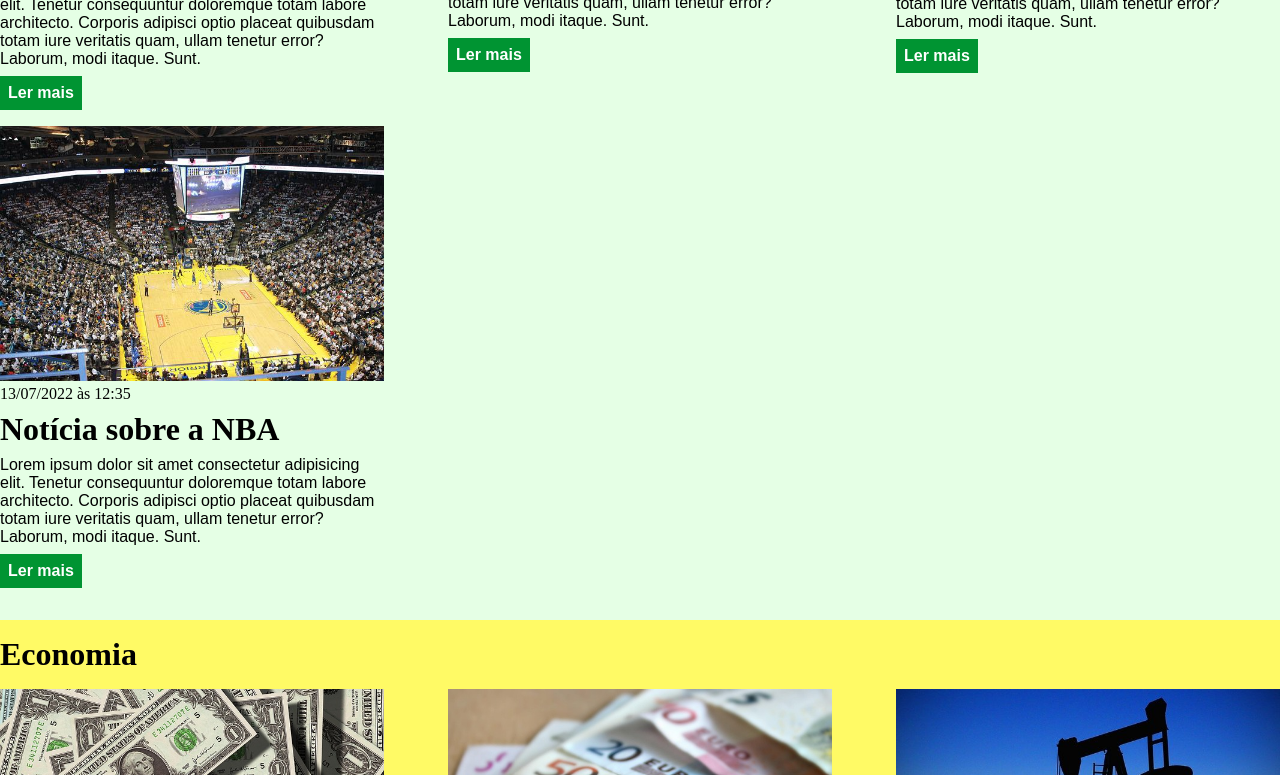
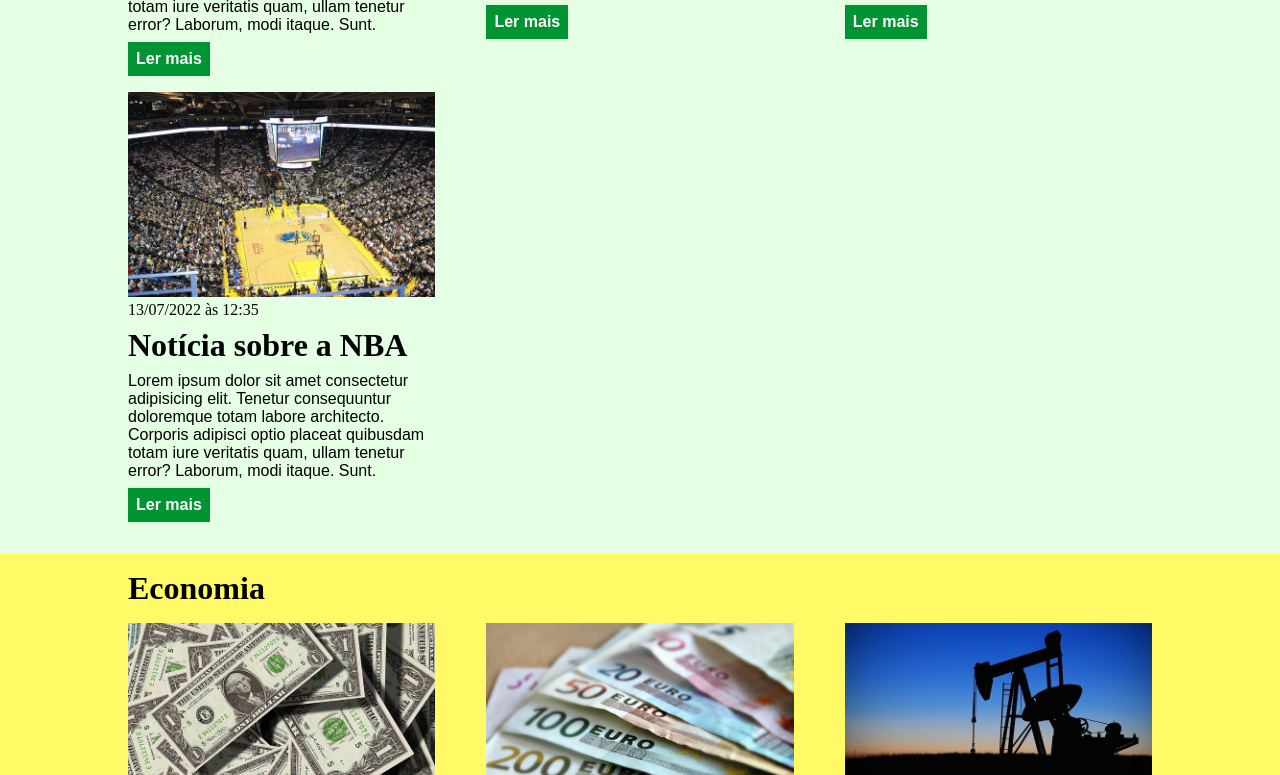
Before and after one commit to Tomate-descosido/exerc-cio_css, a plain HTML site: page página de exemplo/index.html in a window 1280 px wide. Shown: the part 528-1303 px from the top of the page. Drawn offline with Linux system fonts and the light colour scheme.

Commit message:
corrigido um erro de sintaxe

```diff
--- a/página de exemplo/main.css
+++ b/página de exemplo/main.css
@@ -29,7 +29,7 @@ header li{
 }
 
 .conteiner {
-    width: 1366;
+    width: 1024px;
     margin: 0 auto;
 }
 
```
